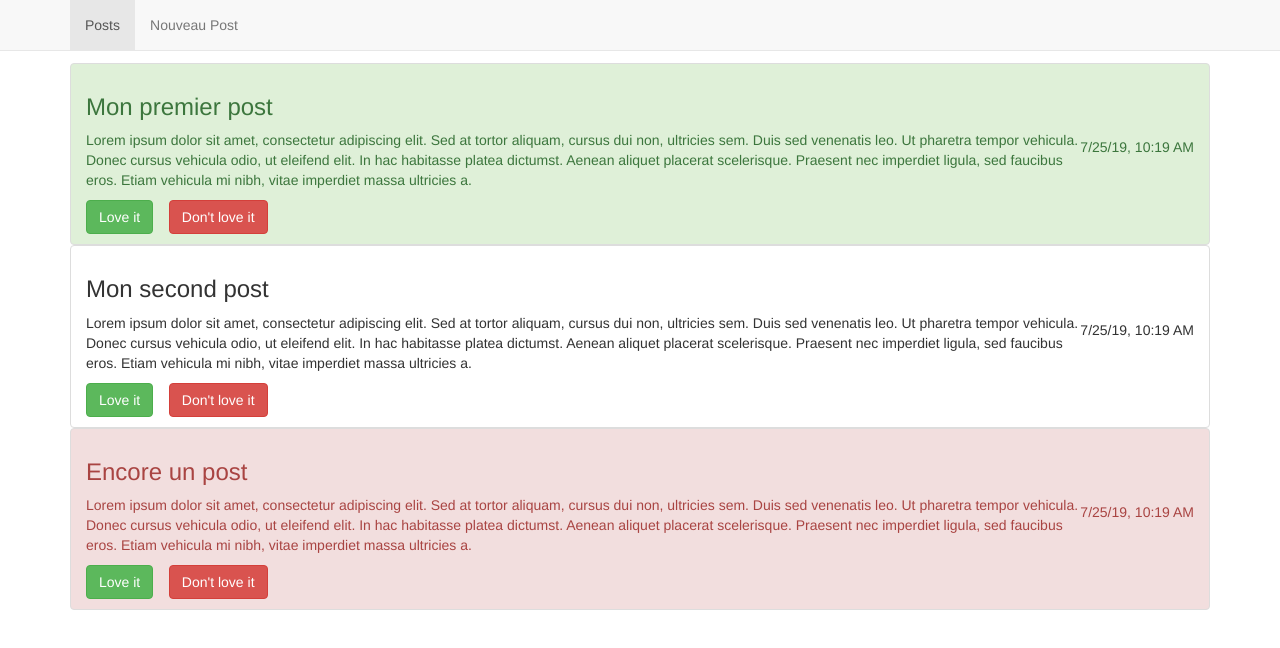
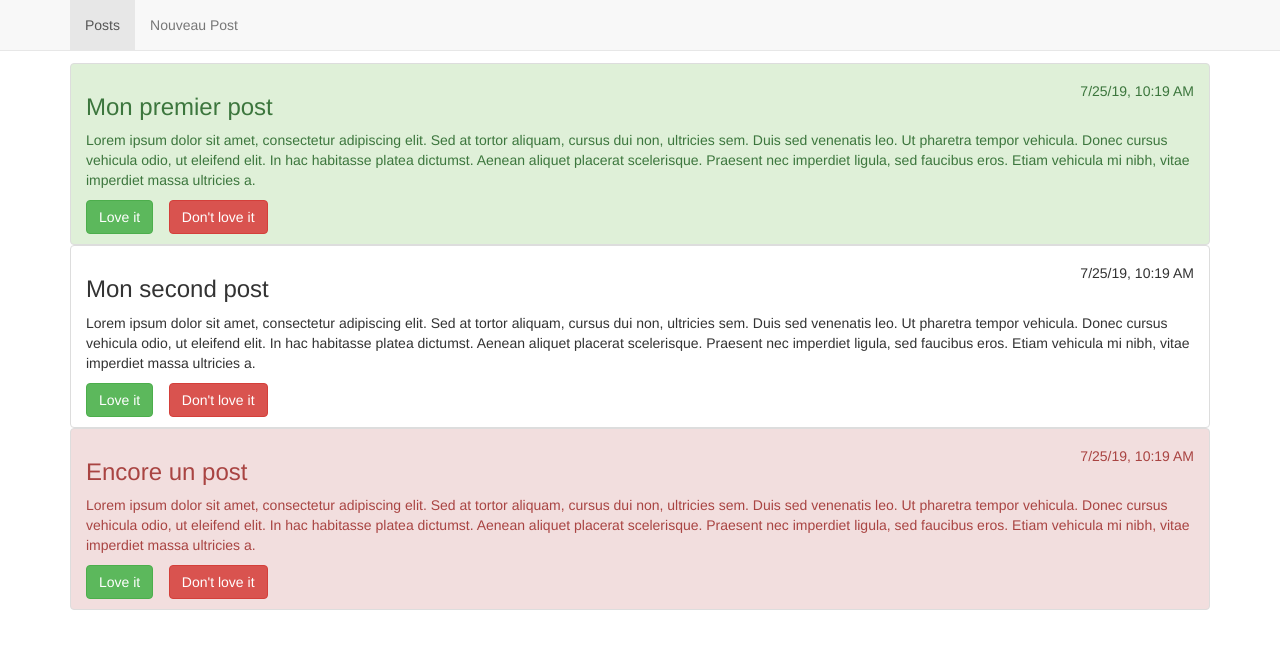
Before and after one commit to cbcercas/OCR_Angular_001, an Angular app: page /posts in a window 1280 px wide. Shown: the top 648 px of the page. Built offline with nearby package versions, Linux system fonts and the light colour scheme.

Commit message:
Post-list-item: Move date

```diff
--- a/src/app/post-list-item/post-list-item.component.html
+++ b/src/app/post-list-item/post-list-item.component.html
@@ -1,8 +1,8 @@
 <li [ngClass]="{'list-group-item': true,
                 'list-group-item-success': post.loveIts > 0,
                 'list-group-item-danger': post.loveIts < 0}">
+  <h5 style="float: right">{{created | date: 'short' }}</h5>
   <h3> {{ post.title }} </h3>
-  <h5 style="float: right">{{created | date: 'short' }}</h5>
   <p>{{ post.content }}</p>
   <button type="button" class="btn btn-success" (click)="like()">Love it</button>
   &nbsp;&nbsp;
```
